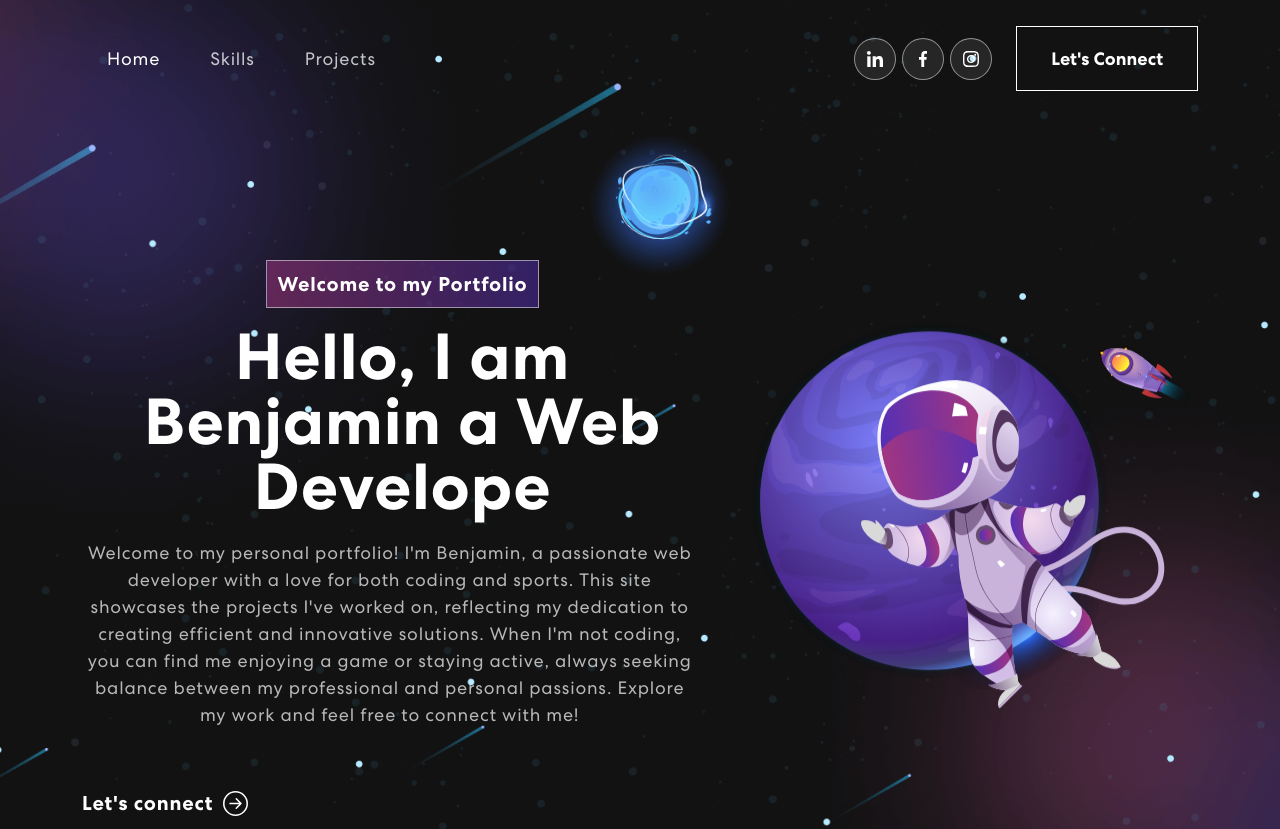
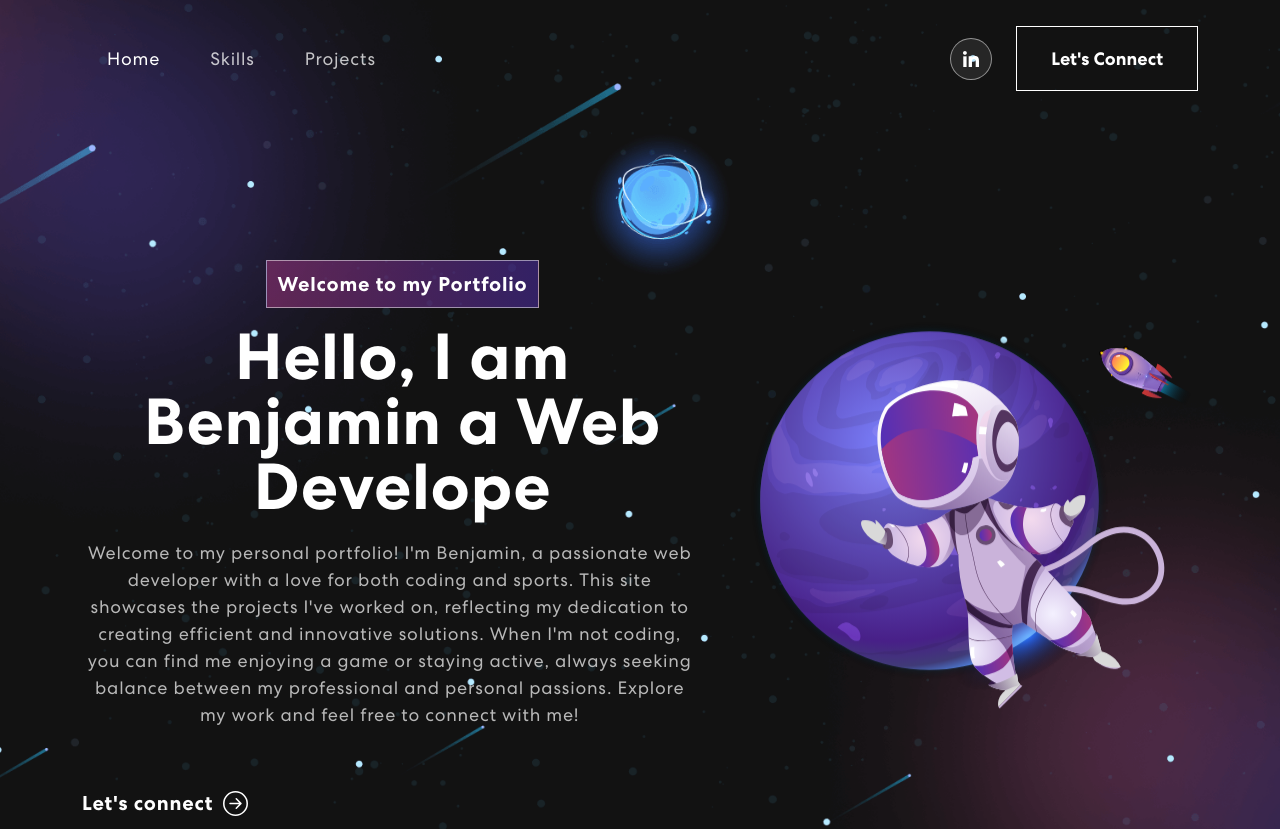
Before and after one commit to bennyyang11/Personal-Portfolio, a React (Create React App) app: page / in a window 1280 px wide. Shown: the top 829 px of the page. Built offline with nearby package versions, Linux system fonts and the light colour scheme.

Commit message:
fix linkedIn shortcut

```diff
--- a/src/components/NavBar.js
+++ b/src/components/NavBar.js
@@ -62,9 +62,12 @@ export const NavBar = () => {
                     </Nav>
                     <span className="navbar-text">
                         <div className="social-icon">
-                            <a href="#"><img src={navIcon1} alt="" /></a>
-                            <a href="#"><img src={navIcon2} alt="" /></a>
-                            <a href="#"><img src={navIcon3} alt="" /></a>
+                        <a href="https://www.linkedin.com/in/byangln" target="_blank" rel="noopener noreferrer">
+                            <img src={navIcon1} alt="LinkedIn" />
+                        </a>
+                             {/*<a href="#"><img src={navIcon1} alt="www.linkedin.com/in/byangln" /></a>
+                            {/*<a href="#"><img src={navIcon2} alt="" /></a>
+                            <a href="#"><img src={navIcon3} alt="" /></a>*/}
                         </div>
                         <button className="vvd" onClick={() => console.log('connect')}>
                             <span>Let's Connect</span>
```
